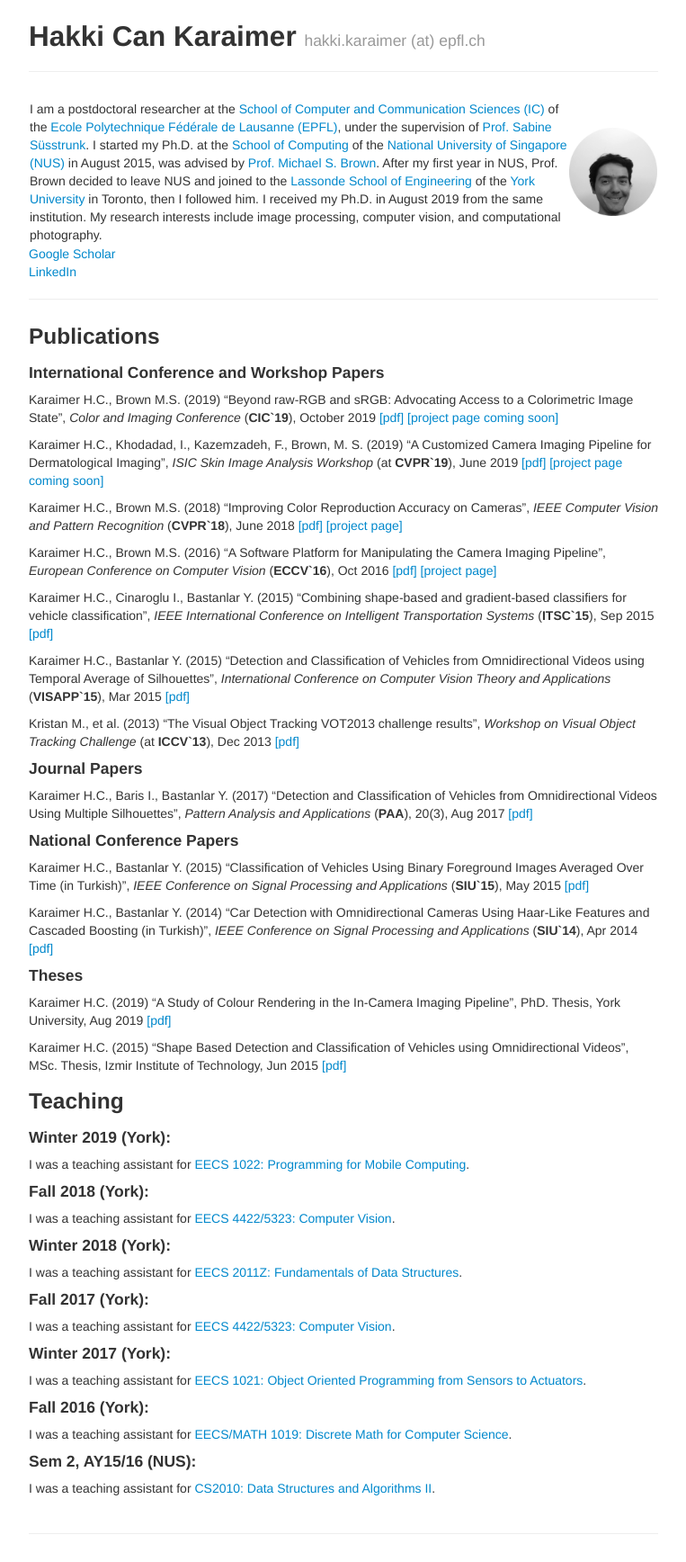
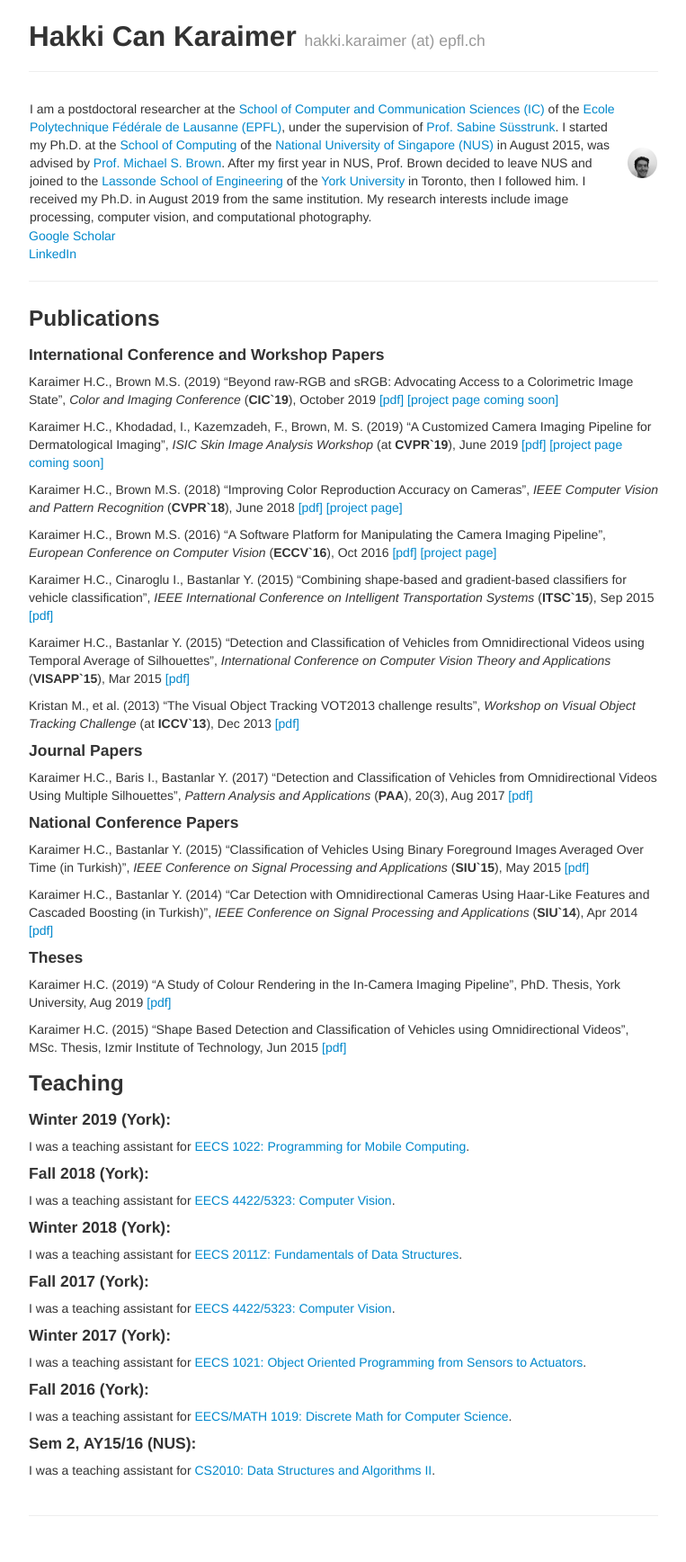
Before and after one commit to karaimer/karaimer.github.io, a Jekyll site: the page built from index.md, in a window 1280 px wide. Shown: the whole page at 90% size, without its empty margins (258-1021 px from the left). Built offline with Jekyll 4.4.1, drawn with Linux system fonts in a browser that asks for light colours.

Commit message:
Update index.md

```diff
--- a/index.md
+++ b/index.md
@@ -8,7 +8,7 @@
 
 | - | - |
 |---|---|
-| I am a postdoctoral researcher at the [School of Computer and Communication Sciences (IC)](https://www.epfl.ch/schools/ic/) of the [Ecole Polytechnique Fédérale de Lausanne (EPFL)](https://www.epfl.ch/en/), under the supervision of [Prof. Sabine Süsstrunk](https://ivrl.epfl.ch/people/people-susstrunk/). I started my Ph.D. at the [School of Computing](https://www.comp.nus.edu.sg) of the [National University of Singapore (NUS)](http://nus.edu.sg/) in August 2015, was advised by [Prof. Michael S. Brown](http://www.cse.yorku.ca/~mbrown/). After my first year in NUS, Prof. Brown decided to leave NUS and joined to the [Lassonde School of Engineering](https://lassonde.yorku.ca) of the [York University](https://www.yorku.ca/index.html) in Toronto, then I followed him. I received my Ph.D. in August 2019 from the same institution. My research interests include image processing, computer vision, and computational photography.     | ![](/image/original_0099.png){:height="320px" width="800px"} |
+| I am a postdoctoral researcher at the [School of Computer and Communication Sciences (IC)](https://www.epfl.ch/schools/ic/) of the [Ecole Polytechnique Fédérale de Lausanne (EPFL)](https://www.epfl.ch/en/), under the supervision of [Prof. Sabine Süsstrunk](https://ivrl.epfl.ch/people/people-susstrunk/). I started my Ph.D. at the [School of Computing](https://www.comp.nus.edu.sg) of the [National University of Singapore (NUS)](http://nus.edu.sg/) in August 2015, was advised by [Prof. Michael S. Brown](http://www.cse.yorku.ca/~mbrown/). After my first year in NUS, Prof. Brown decided to leave NUS and joined to the [Lassonde School of Engineering](https://lassonde.yorku.ca) of the [York University](https://www.yorku.ca/index.html) in Toronto, then I followed him. I received my Ph.D. in August 2019 from the same institution. My research interests include image processing, computer vision, and computational photography.     | ![](/image/original_0099.png){:height="320px" width="240px"} |
 
 [Google Scholar](https://scholar.google.com/citations?user=jhlnGS4AAAAJ&hl=en)
 [LinkedIn](https://www.linkedin.com/in/karaimer)
```
